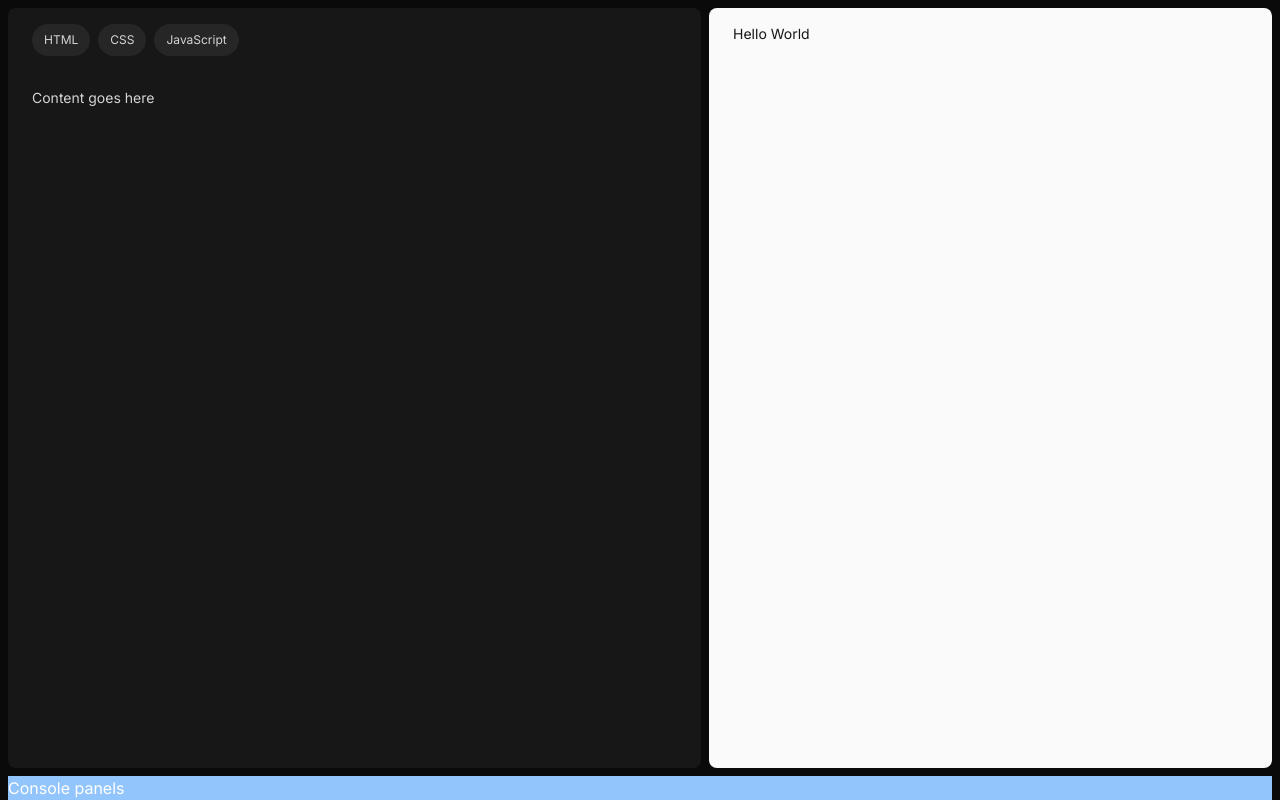
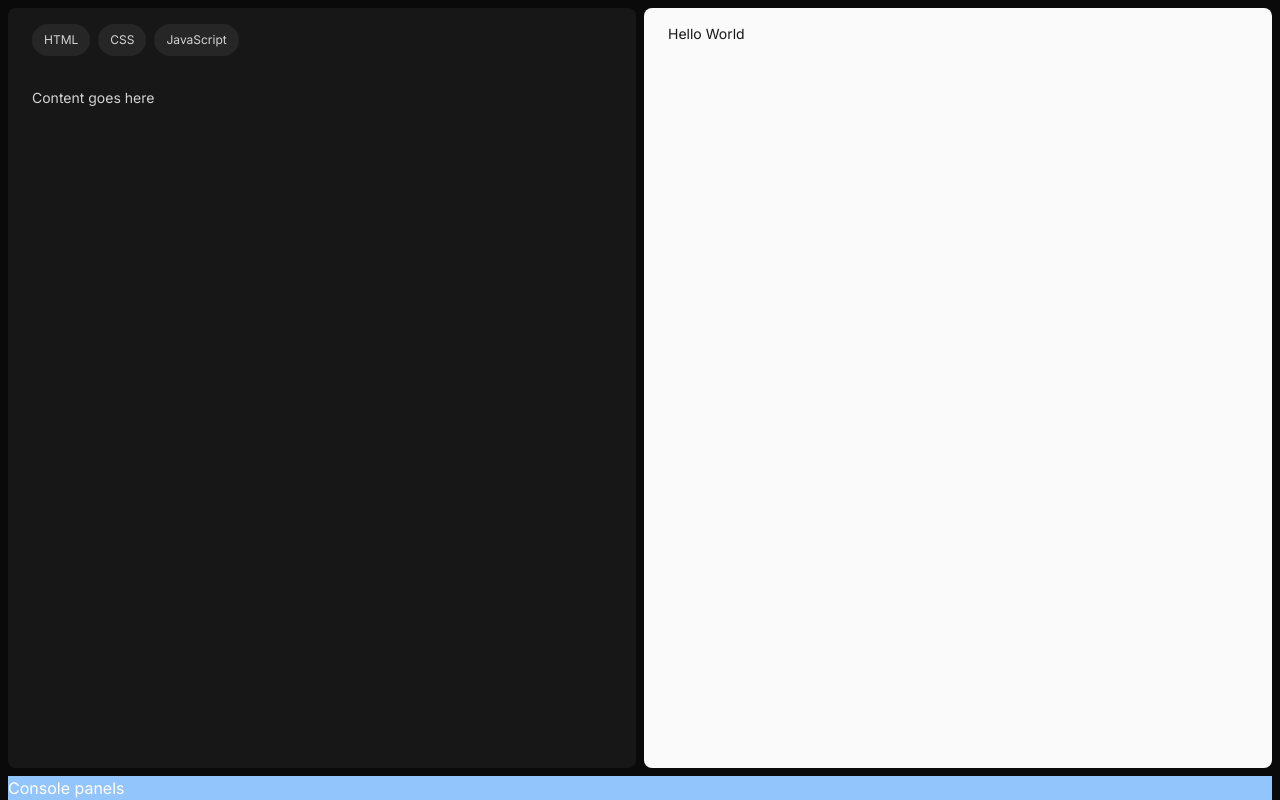
Before and after one commit to justshipmore/codeplayground, a Next.js app: page / in a window 1280 px wide. Built offline with nearby package versions, Linux system fonts and the light colour scheme.

Commit message:
Remove grid classes from preview and code panels

```diff
--- a/components/codepanel/index.tsx
+++ b/components/codepanel/index.tsx
@@ -2,12 +2,12 @@ import SelectLanguage from "./select-language";
 
 export default function CodePanel() {
   return (
-    <section className="bg-neutral-900 h-full flex flex-col flex-grow rounded-lg">
+    <div className="bg-neutral-900 flex flex-col w-1/2 rounded-lg">
       <SelectLanguage />
 
       <div className="px-6 py-4 text-neutral-300 text-sm">
         <p>Content goes here </p>
       </div>
-    </section>
+    </div>
   );
 }
--- a/components/previewpanel/index.tsx
+++ b/components/previewpanel/index.tsx
@@ -2,10 +2,10 @@ import OpenInTab from "./open-in-tab";
 
 export default function PreviewPanel() {
   return (
-    <section className="bg-neutral-50 h-full flex flex-col flex-grow rounded-lg gap-2">
+    <div className="bg-neutral-50 flex flex-col w-1/2 rounded-lg">
       <div className="px-6 py-4 text-neutral-900 text-sm">
         <p>Hello World</p>
       </div>
-    </section>
+    </div>
   );
 }
```
